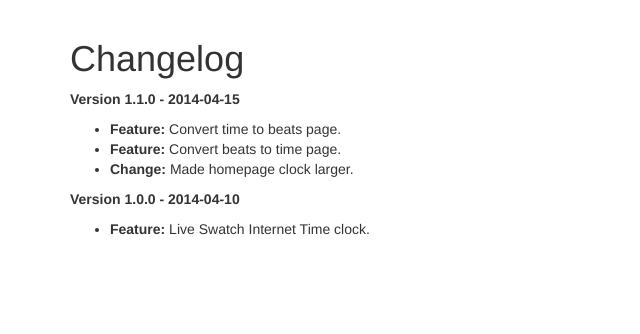
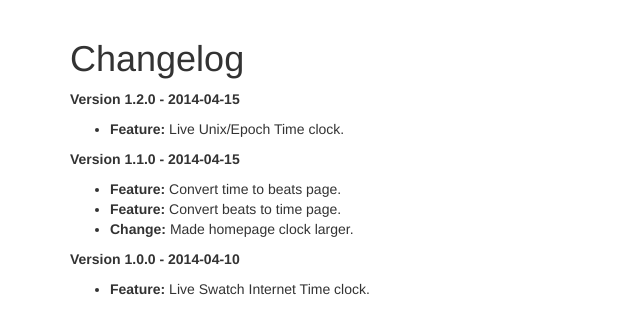
Before and after one commit to Clidus/swatch, a PHP site: page /changelog.php in a window 1280 px wide. Shown: the part 51-385 px from the top of the page, without its empty margins (0-640 px from the left). Run offline with PHP 8.4, Linux system fonts and the light colour scheme.

Commit message:
Added live Unix/Epoch Time clock

```diff
--- a/changelog.php
+++ b/changelog.php
@@ -5,6 +5,10 @@
 		<h1>Changelog</h1>
 
 		<div>
+			<p><b>Version 1.2.0 - 2014-04-15</b></p>
+			<ul>
+				<li><b>Feature:</b> Live Unix/Epoch Time clock.</li>
+			</ul>
 			<p><b>Version 1.1.0 - 2014-04-15</b></p>
 			<ul>
 				<li><b>Feature:</b> Convert time to beats page.</li>
--- a/css/stylesheet.css
+++ b/css/stylesheet.css
@@ -4,6 +4,11 @@ body {
 
 .beats {
 	font-size: 13vw;
+	text-align: center;
+}
+
+.unix {
+	font-size: 4vw;
 	text-align: center;
 }
 
--- a/index.php
+++ b/index.php
@@ -4,6 +4,7 @@
 	<div class="container">
 		<h1>Swatch Internet Time</h1>
 		<div class="beats">@<span id="swatchTime"></span> .beats</div>
+		<div class="unix">Epoch Time: <span id="unixTime"><?php echo time(); ?></span></div>
 	</div>
 
 	<script src="js/jquery-2.0.3.min.js"></script>
--- a/js/script.js
+++ b/js/script.js
@@ -1,5 +1,8 @@
 // calculate the time of the future
 function GetInternetTime() {
+    // increment unix time
+    $('#unixTime').html(parseInt($('#unixTime').text())+1);
+
     // get date in UTC/GMT
     var date = new Date();
     var hours = date.getUTCHours();
```
